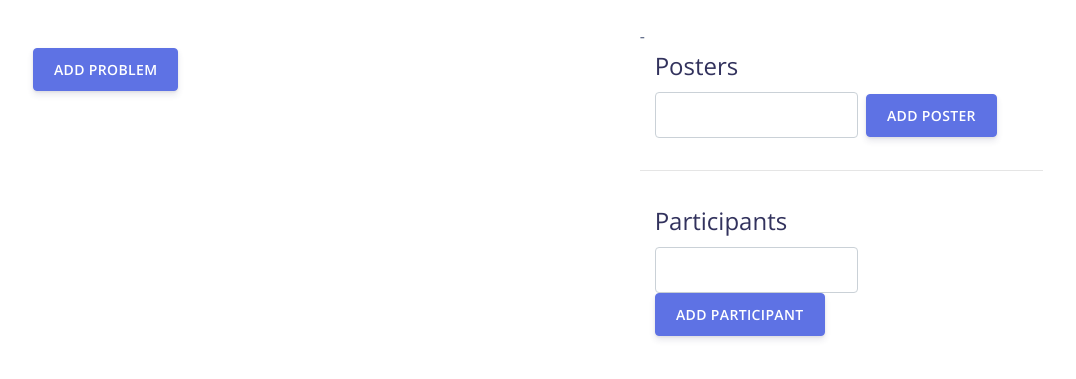
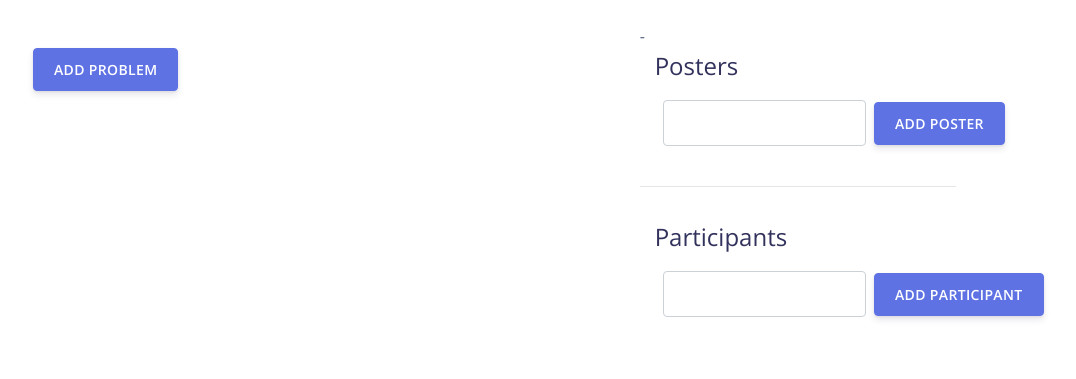
Before and after one commit to vbsinha/autojudge, a Django app: template judge/templates/judge/contest_detail.html in a window 1280 px wide. Shown: the part 75-454 px from the top of the page, without its empty margins (102-1178 px from the left). Run offline with Django 3.2, Linux system fonts and the light colour scheme; the template is opened without the code that fills it, so the values that code supplies are empty; some libraries are stand-ins or nearby versions.

Commit message:
Change add_poster and add_participant to display in single line
Signed-off-by: Prateek Kumar <prateek@prateekkumar.in>

```diff
--- a/judge/templates/judge/contest_detail.html
+++ b/judge/templates/judge/contest_detail.html
@@ -22,15 +22,15 @@
         {% endfor %}
         <!-- TODO List all the problems here -->
     </div>
-    <div class="col-12 col-md-5">
+    <div class="col-12 col-md-4">
         <div class="col-12">
             <h4>Posters</h4>
             <form action="{% url 'judge:contest_add_poster' contest.pk %}" method="POST" class="form-inline">
                 {% csrf_token %}
-                <div class="form-group mr-2">
-                    <input type="text" class="form-control" name="email">
+                <div class="form-group">
+                    <input type="text" class="form-control m-2" name="email">
+                    <input type="submit" class="btn btn-primary" value="Add Poster">
                 </div>
-                <input type="submit" class="btn btn-primary" value="Add Poster">
             </form>
             <!-- TODO List all posters -->
         </div>
@@ -39,10 +39,10 @@
             <h4>Participants</h4>
             <form action="{% url 'judge:contest_add_participant' contest.pk %}" method="POST" class="form-inline">
                 {% csrf_token %}
-                <div class="form-group mr-2">
-                    <input type="text" class="form-control" name="email">
+                <div class="form-group">
+                    <input type="text" class="form-control m-2" name="email">
+                    <input type="submit" class="btn btn-primary" value="Add Participant">
                 </div>
-                <input type="submit" class="btn btn-primary" value="Add Participant">
             </form>
             <!-- TODO List all participants -->
         </div>
```
